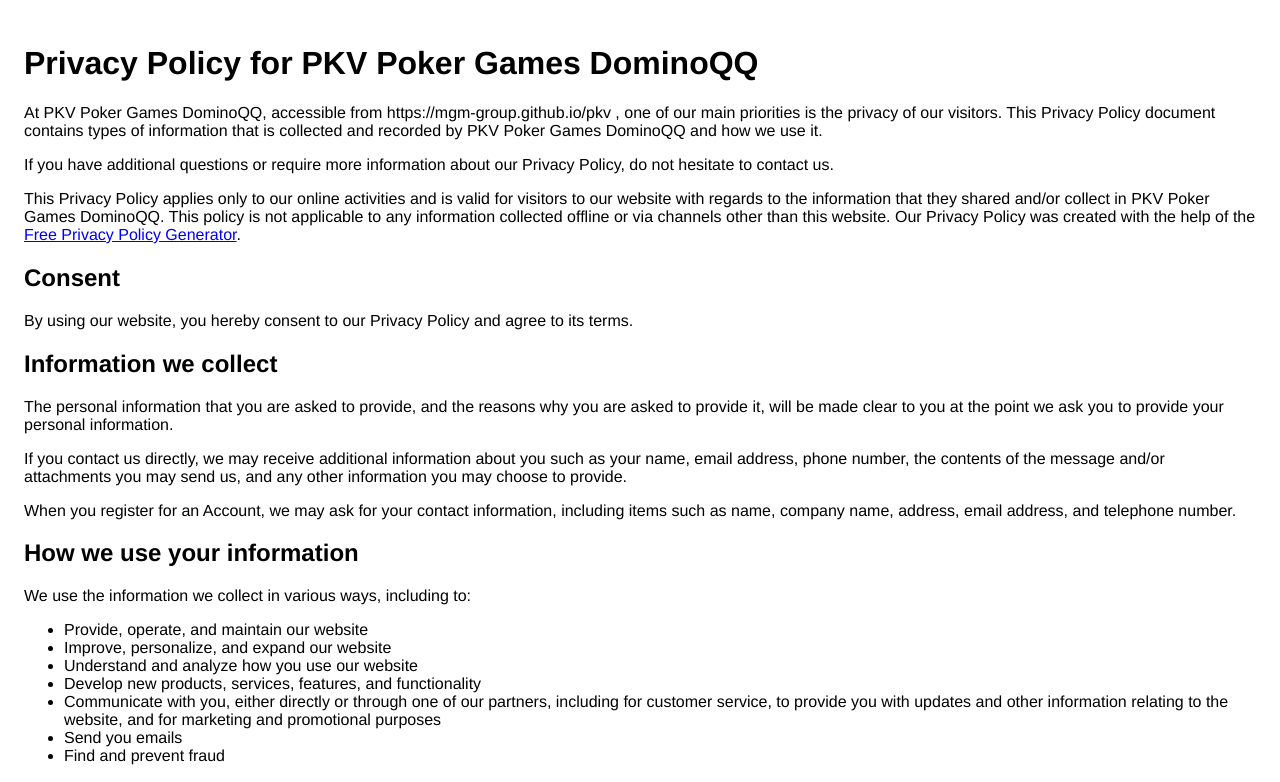
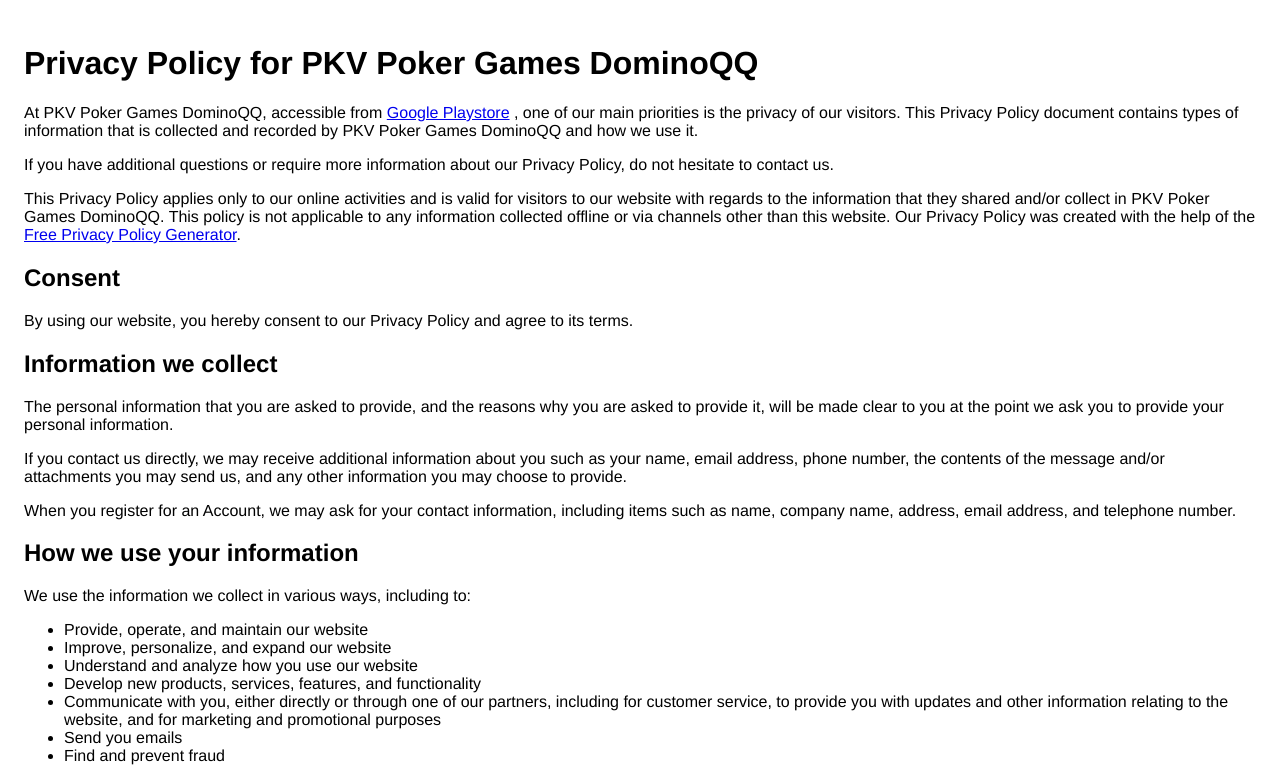
Before and after one commit to mgm-group/pkv, a plain HTML site: page privacy.html in a window 1280 px wide. Shown: the top 782 px of the page. Drawn offline with nearby package versions, Linux system fonts and the light colour scheme.

Commit message:
Update privacy.html

```diff
--- a/privacy.html
+++ b/privacy.html
@@ -11,7 +11,7 @@
     <body>
         <h1>Privacy Policy for PKV Poker Games DominoQQ</h1>
 
-        <p>At PKV Poker Games DominoQQ, accessible from https://mgm-group.github.io/pkv , one of our main priorities is the privacy of our visitors. This Privacy Policy document contains types of information that is collected and recorded by PKV Poker Games DominoQQ and how we use it.</p>
+        <p>At PKV Poker Games DominoQQ, accessible from <a href="https://play.google.com/store/apps/details?id=pkvgames.dominoqq.mgmpoker20220321" target="_blank">Google Playstore</a> , one of our main priorities is the privacy of our visitors. This Privacy Policy document contains types of information that is collected and recorded by PKV Poker Games DominoQQ and how we use it.</p>
 
         <p>If you have additional questions or require more information about our Privacy Policy, do not hesitate to contact us.</p>
 
```
